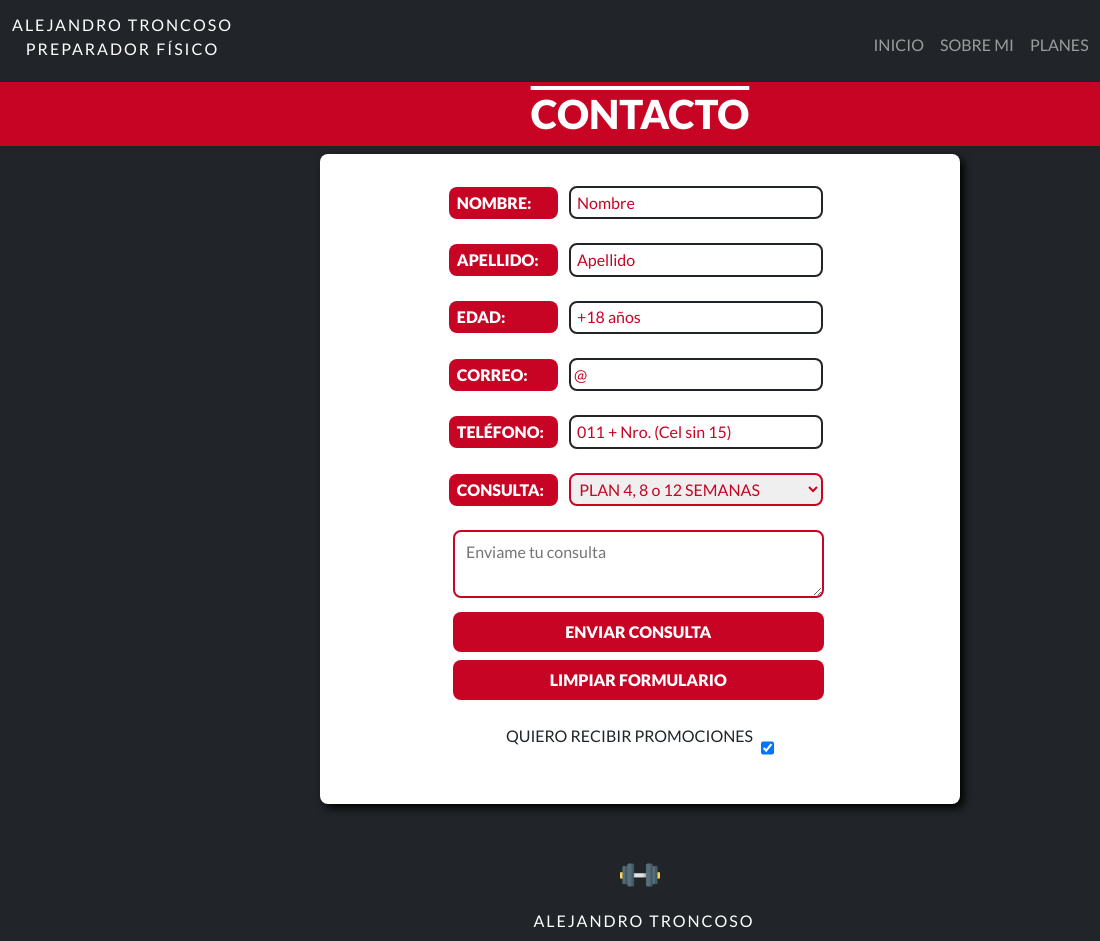
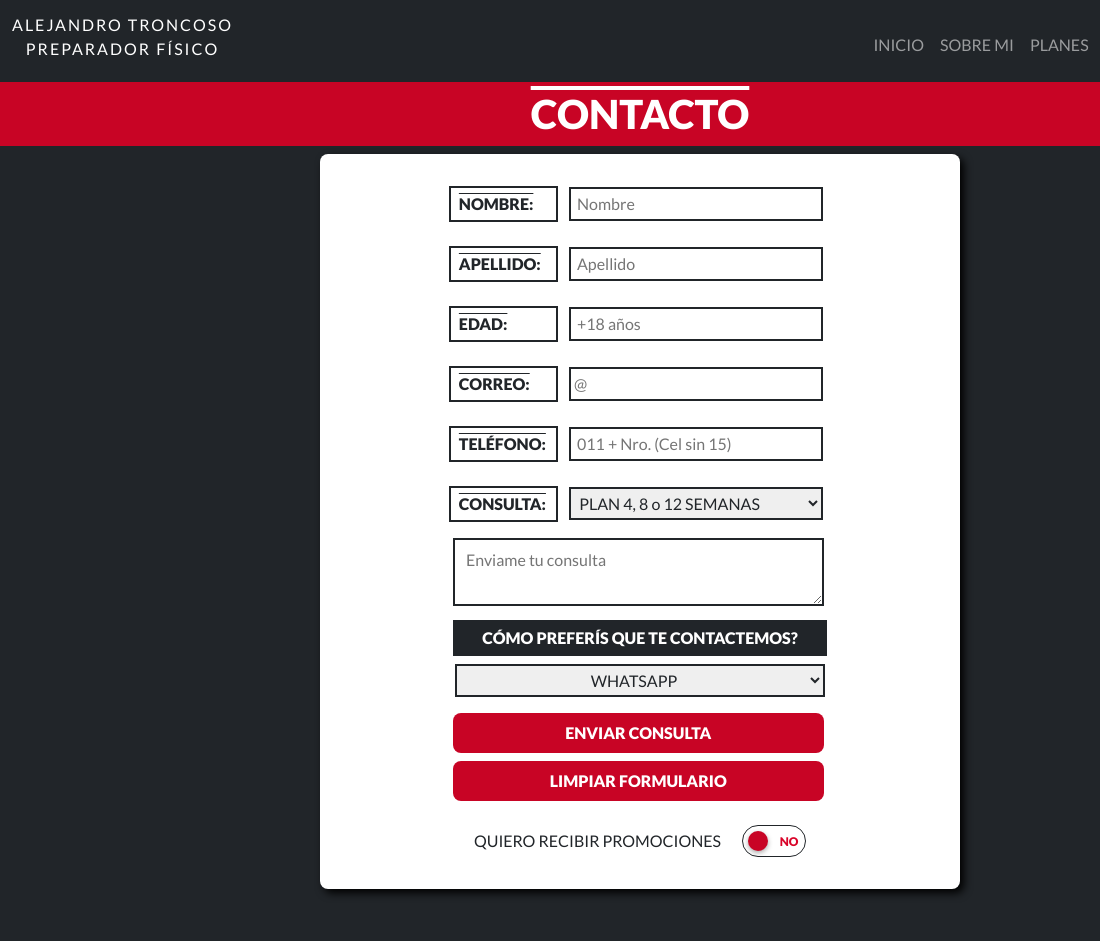
Before and after one commit to AnaliaMarrollo/Entrega-Proyecto-4, a plain HTML site: page html/contacto.html in a window 1280 px wide. Shown: the top 941 px of the page, 0-1100 px from the left. Drawn offline with nearby package versions, Linux system fonts and the light colour scheme.

```diff
--- a/estilos/estiloscontacto4epfinal.scss
+++ b/estilos/estiloscontacto4epfinal.scss
@@ -18,14 +18,26 @@
     .contacto__datos-contacto {
     padding: $rem-standard;
     line-height: $rem-standard*2;
-    color: $color-rojo;
+    color: $color-oscuro;
+    font-weight: 600;
+    text-decoration: overline;
+    border: solid $color-oscuro $rem-standard/4;
+    &--preferencia {
+      margin: auto;
+      border: solid $color-oscuro $rem-standard/4;
+      padding: $rem-standard/2;
+      text-align: center;
+      background-color: $color-oscuro;
+      color: $color-blanco;
+    }
   }
 
-  .contacto__datos-contacto--fuente {
-    color: $color-blanco;
-    font-weight: 600;
-    background-color: $color-rojo;
-  }
+  // .contacto__datos-contacto--fuente {
+  //   // color: $color-oscuro;
+  //   // font-weight: 600;
+  //   // border: solid $color-oscuro $rem-standard/4;
+  //   // background-color: $color-rojo;
+  // }
 
   .contacto__input-contacto {
     color: $color-oscuro;
@@ -33,43 +45,113 @@
     padding-left: $rem-standard*2;
     padding: $rem-standard/3;
     margin-left: $rem-standard;
-    &::placeholder {
-      color: $color-rojo;
-    }
+    // &::placeholder {
+    //   color: $color-osc;
+    // }
   }
 
   .contacto__input-select {
-    color: $color-rojo;
-    border: solid $color-rojo $rem-standard/4;
+    color: $color-oscuro;
+    border: solid $color-oscuro $rem-standard/4;
     padding-left: $rem-standard;
     padding: $rem-standard/2;
     margin-left: $rem-standard;
+    &--preferencia {
+      text-align: center;
+      margin-top: $rem-standard;
+    }
   }
 
   .contacto__consulta {
     color: $color-oscuro;
-    border: solid $color-rojo $rem-standard/4;
+    border: solid $color-oscuro $rem-standard/4;
     padding: $rem-standard;
+    margin-top: $rem-standard*2;
+  }
+
+  .contenedor__preferencia {
+    @extend %caja-flex-column;
+    @extend %caja-flex-centradax;
+    margin: $rem-standard 0;
   }
 
   .contenedor__promociones {
-    @extend %caja-flex-centradax;
+    @extend %caja-flex-centrada;
     // display: flex;
     // justify-content: center;
     padding-bottom: $rem-standard*2;
-    font-weight: 500;
   }
 
-  .promociones {
+  .label__promociones {
     color: $color-oscuro;
     margin-right: $rem-standard;
+    font-weight: 400;
   }
 
   .boton__link--mt {
     margin-top: .5rem;
   }
 
-  /* ---FIN SECCION CONTACTO--- *s/
+
+  // ----estilos al checkbox-----
+
+  input[type=checkbox] {
+    visibility: hidden;
+  }
+
+  .checkbox__promociones{
+    display: inline-block;
+    position: relative;
+    width: $rem-standard*8;
+    height: $rem-standard*4;
+    background: $color-blanco;
+    border-radius: $rem-standard*4;
+    border: solid $rem-standard/5 $color-oscuro;
+  }
+
+  .checkbox__promociones .checkbox__label {
+    display: block;
+    width: $rem-standard*2.5;
+	  height: $rem-standard*2.5;
+	  border-radius: $rem-standard*4;
+	  box-shadow: 0px 2px 5px 0px rgba(0,0,0,0.35);
+	  background-color: $color-rojo;
+    cursor: pointer;
+    position: absolute;
+    top: $rem-standard/1.5;
+    left: $rem-standard/1.5;
+    z-index: 1;
+    transition: all .4s ease;
+  }
+
+.checkbox__promociones input[type=checkbox]:checked + .checkbox__label {
+  left: auto;
+  right: $rem-standard/1.5;
+  }
+
+  .checkbox__promociones:after {
+    content: 'NO';
+    font-size: $rem-standard*1.5;
+    font-weight: 600;
+    color: $color-rojo-hover;
+    position: absolute;
+    right: $rem-standard/1.2;
+    top: $rem-standard/1.2;
+    z-index: 0;
+  }
+
+  .checkbox__promociones:before {
+    content: 'SI';
+    font-size: $rem-standard*1.5;
+    font-weight: 600;
+    color: $color-oscuro;
+    position: absolute;
+    left: $rem-standard;
+    top: $rem-standard/1.2;
+    z-index: 0;
+  }
+
+  /* ---FIN SECCION CONTACTO---* /
 
   // /* ADAPTACION A DISPOSITIVOS */
 
@@ -82,6 +164,11 @@
     .contacto__datos-contacto {
       width: 25%;
       margin-left: $rem-standard/2;
+      &--preferencia {
+          width: 96%;
+          margin: auto;
+          margin-bottom: $rem-standard;
+      }
     }
     .contacto__input-contacto {
       width: 68%;
@@ -90,6 +177,9 @@
 
     .contacto__input-select {
       width: 68%;
+      &--preferencia {
+        width: 96%;
+      }
     }
 
     .boton__link--mt {
@@ -106,7 +196,12 @@
     .contacto__datos-contacto {
       width: 25%;
       margin-left: $rem-standard/2;
+      &--preferencia {
+        width: 96%;
+        margin-bottom: $rem-standard;
     }
+  }
+
 
     .contacto__input-contacto {
       width: 68%;
@@ -115,6 +210,10 @@
 
     .contacto__input-select {
       width: 68%;
+      &--preferencia {
+        width: 96%;
+        margin: auto;
+      }
     }
 
     .contacto__consulta {
@@ -149,6 +248,9 @@
 
     .contacto__input-select {
       width: 62%;
+      &--preferencia {
+        width: 95%;
+      }
     }
 
     .contacto__consulta {
@@ -176,6 +278,9 @@
     }
     .contacto__input-select {
       width: 65%;
+      &--preferencia {
+        width: 95%;
+      }
     }
 
     .contacto__consulta {
--- a/html/contacto.html
+++ b/html/contacto.html
@@ -64,42 +64,55 @@
             <h1 class="seccion__titulo">CONTACTO</h1>
             <div class="contacto__contenedor bordes-redondeados">
                 <form action="" method="POST" enctype="application/x-www-form-urlencoded">
-                    <label class="contacto__datos-contacto bordes-redondeados contacto__datos-contacto--fuente
+                    <label class="contacto__datos-contacto
              " for="nombre">NOMBRE:</label>
-                    <input class="contacto__input-contacto bordes-redondeados" type="text" name="nombre" id="nombre"
-                        placeholder=" Nombre" required><br><br>
-                    <label class="contacto__datos-contacto bordes-redondeados contacto__datos-contacto--fuente
+                    <input class="contacto__input-contacto" type="text" name="nombre" id="nombre" placeholder=" Nombre"
+                        required><br><br>
+                    <label class="contacto__datos-contacto
          " for="apellido">APELLIDO:</label>
-                    <input class="contacto__input-contacto bordes-redondeados" type="text" name="apellido" id="apellido"
+                    <input class="contacto__input-contacto" type="text" name="apellido" id="apellido"
                         placeholder=" Apellido" required><br><br>
-                    <label class="contacto__datos-contacto bordes-redondeados contacto__datos-contacto--fuente
+                    <label class="contacto__datos-contacto
             " for="edad">EDAD:</label>
-                    <input class="contacto__input-contacto bordes-redondeados" type="number" name="edad" id="edad"
-                        min="18" max="99" placeholder=" +18 años" required><br><br>
-                    <label class="contacto__datos-contacto bordes-redondeados contacto__datos-contacto--fuente
+                    <input class="contacto__input-contacto" type="number" name="edad" id="edad" min="18" max="99"
+                        placeholder=" +18 años" required><br><br>
+                    <label class="contacto__datos-contacto
              " for="email">CORREO:</label>
-                    <input class="contacto__input-contacto bordes-redondeados" type="email" name="email" id="email" placeholder="@"
+                    <input class="contacto__input-contacto" type="email" name="email" id="email" placeholder="@"
                         required><br><br>
-                    <label class="contacto__datos-contacto bordes-redondeados contacto__datos-contacto--fuente
-             " for="teléfono">TELÉFONO:</label>
-                    <input class="contacto__input-contacto bordes-redondeados" type="tel" name="teléfono" id="teléfono"
-                        minlength="10" maxlength="11" placeholder=" 011 + Nro. (Cel sin 15)"><br><br>
-                    <label class="contacto__datos-contacto bordes-redondeados contacto__datos-contacto--fuente
+                    <label class="contacto__datos-contacto
+                    " for="teléfono">TELÉFONO:</label>
+                           <input class="contacto__input-contacto" type="tel" name="teléfono" id="teléfono" minlength="10"
+                               maxlength="11" placeholder=" 011 + Nro. (Cel sin 15)"><br><br>
+                    <label class="contacto__datos-contacto
              " for="tipodeconsulta">CONSULTA:</label>
-                    <select class="contacto__input-select bordes-redondeados" name="tipodeconsulta" id="tipodeconsulta" required>
+                    <select class="contacto__input-select" name="tipodeconsulta" id="tipodeconsulta" required>
                         <option>PLAN 4, 8 o 12 SEMANAS</option>
                         <option>ONLINE</option>
                         <option>PRESENCIAL</option>
                         <option>PLAN NUTRICIONAL</option>
                         <option>OTRA CONSULTA</option>
-                    </select><br><br>
-                    <textarea class="contacto__consulta bordes-redondeados" name="consulta" id="consulta" placeholder=" Enviame tu consulta" required></textarea><br>
+                    </select><br>
+                    <textarea class="contacto__consulta" name="consulta" id="consulta"
+                        placeholder=" Enviame tu consulta" required></textarea><br>
+                        <div class="contenedor__preferencia">
+                            <label class="contacto__datos-contacto--preferencia" for="forma-de-contacto">CÓMO PREFERÍS QUE TE CONTACTEMOS?</label>
+                            <select class="contacto__input-select contacto__input-select--preferencia" name="tipodecontacto" id="tipodecontacto" required>
+                                <option>WHATSAPP</option>
+                                <option>LLAMADA TELEFÓNICA</option>
+                                <option>EMAIL</option>
+                            </select>
+                        </div>
                     <input class="boton boton__link boton__link--mt" type="submit" value="ENVIAR CONSULTA">
                     <input class="boton boton__link boton__link--mt" type="reset" value="LIMPIAR FORMULARIO"><br><br>
                     <div class="contenedor__promociones">
-                    <label for="promociones" class="promociones">QUIERO RECIBIR PROMOCIONES</label>
-                    <input type="checkbox" c="promociones" id="promociones" checked><br><br>
-                </div>
+                        <label for="promociones" class="label__promociones">QUIERO RECIBIR PROMOCIONES</label><br>
+                        <input type="checkbox" c="promociones" id="promociones" checked>
+                        <div class="checkbox__promociones">
+                            <input type="checkbox" id="checkAvanzado" value="Valor" />
+                            <label class="checkbox__label" for="checkAvanzado"></label>
+                        </div>
+                    </div>
                 </form>
             </div>
         </section>
@@ -108,8 +121,8 @@
             <a class="boton__whatsapp" id="whatsapp" target="_blank"
                 href="https://api.whatsapp.com/send?phone=5491168007406&text=Hola!%20Me%20enviás%20info%20sobre%20tus%20planes?"><i
                     class="fab fa-whatsapp m-1 boton__whatsapp--logo"></i></a>
-                    <a class="boton__whatsapp--hola" target="_blank"
-                    href="https://api.whatsapp.com/send?phone=5491168007406&text=Hola!%20Me%20enviás%20info%20sobre%20tus%20planes?">Entrenamos?</a>
+            <a class="boton__whatsapp--hola" target="_blank"
+                href="https://api.whatsapp.com/send?phone=5491168007406&text=Hola!%20Me%20enviás%20info%20sobre%20tus%20planes?">Entrenamos?</a>
         </div>
     </main>
 
```
Also changed, not shown: estilos/estiloscontacto4epfinal.css, 1 other file.
